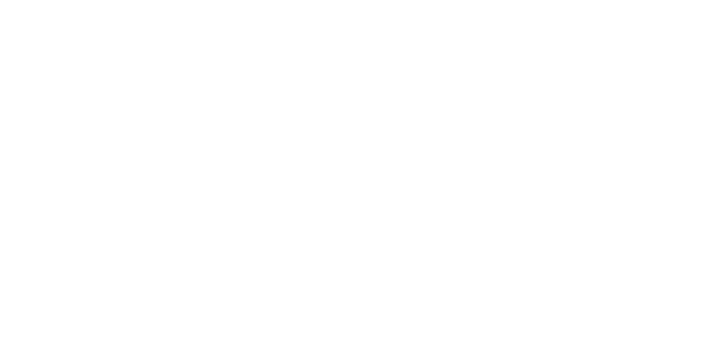
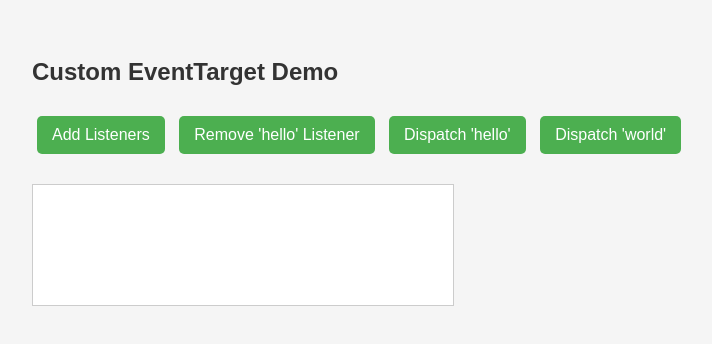
Before and after one commit to acciojob/event-target-gautamkumar83431, a website: page main.html in a window 1280 px wide. Shown: the whole page, without its empty margins (6-718 px from the left). Drawn offline with Linux system fonts and the light colour scheme.

Commit message:
created a submission

```diff
--- a/main.html
+++ b/main.html
@@ -7,6 +7,14 @@
 </head>
 
 <body>
+	  <h2>Custom EventTarget Demo</h2>
+
+  <button onclick="addListeners()">Add Listeners</button>
+  <button onclick="removeHello()">Remove 'hello' Listener</button>
+  <button onclick="dispatchHello()">Dispatch 'hello'</button>
+  <button onclick="dispatchWorld()">Dispatch 'world'</button>
+
+  <div class="log" id="log"></div>
 	<!-- the entire body must be written by student -->
     <script type="text/javascript" src="./script.js">
 </script>
--- a/script.js
+++ b/script.js
@@ -4,15 +4,60 @@ class EventTarget {
       }
 
       addEventListener(event, callback) {
-
+        if (!this.listeners.has(event)) {
+          this.listeners.set(event, new Set());
+        }
+        this.listeners.get(event).add(callback);
       }
 
       removeEventListener(event, callback) {
-
+        if (this.listeners.has(event)) {
+          const callbacks = this.listeners.get(event);
+          callbacks.delete(callback);
+          if (callbacks.size === 0) {
+            this.listeners.delete(event);
+          }
+        }
       }
 
       dispatchEvent(event) {
-
+        if (this.listeners.has(event)) {
+          const callbacks = this.listeners.get(event);
+          for (const callback of callbacks) {
+            callback();
+          }
+        }
+      }
     }
 
+
+    const target = new EventTarget();
+
+    const logHello = () => log('hello');
+    const logWorld = () => log('world');
+
+    function log(msg) {
+      const logBox = document.getElementById('log');
+      logBox.textContent += msg + '\n';
     }
+
+    function addListeners() {
+      target.addEventListener('hello', logHello);
+      target.addEventListener('world', logWorld);
+      log('Listeners added.');
+    }
+
+    function removeHello() {
+      target.removeEventListener('hello', logHello);
+      log("Removed 'hello' listener.");
+    }
+
+    function dispatchHello() {
+      log("Dispatching 'hello'...");
+      target.dispatchEvent('hello');
+    }
+
+    function dispatchWorld() {
+      log("Dispatching 'world'...");
+      target.dispatchEvent('world');
+    }
--- a/styles.css
+++ b/styles.css
@@ -1 +1,36 @@
 /*  your css code here. If applicable */
+ body {
+      font-family: Arial, sans-serif;
+      padding: 30px;
+      background-color: #f5f5f5;
+    }
+
+    h2 {
+      color: #333;
+    }
+
+    button {
+      margin: 10px 5px;
+      padding: 10px 15px;
+      font-size: 16px;
+      cursor: pointer;
+      border: none;
+      background-color: #4CAF50;
+      color: white;
+      border-radius: 5px;
+    }
+
+    button:hover {
+      background-color: #45a049;
+    }
+
+    .log {
+      margin-top: 20px;
+      padding: 10px;
+      background: white;
+      border: 1px solid #ccc;
+      min-height: 100px;
+      width: 400px;
+      font-family: monospace;
+      white-space: pre-wrap;
+    }
```
Lines whose indentation alone changed are shown as unchanged.
